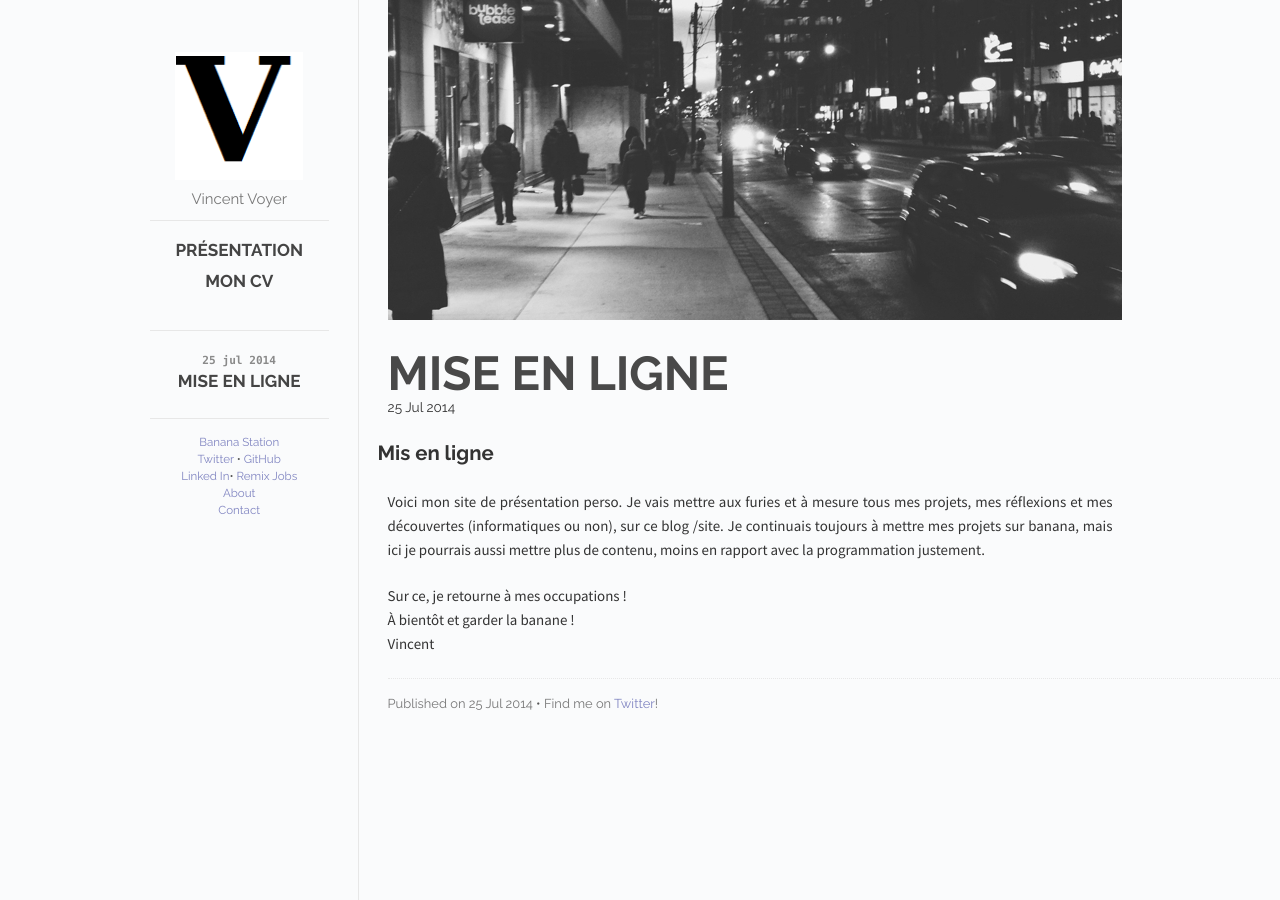
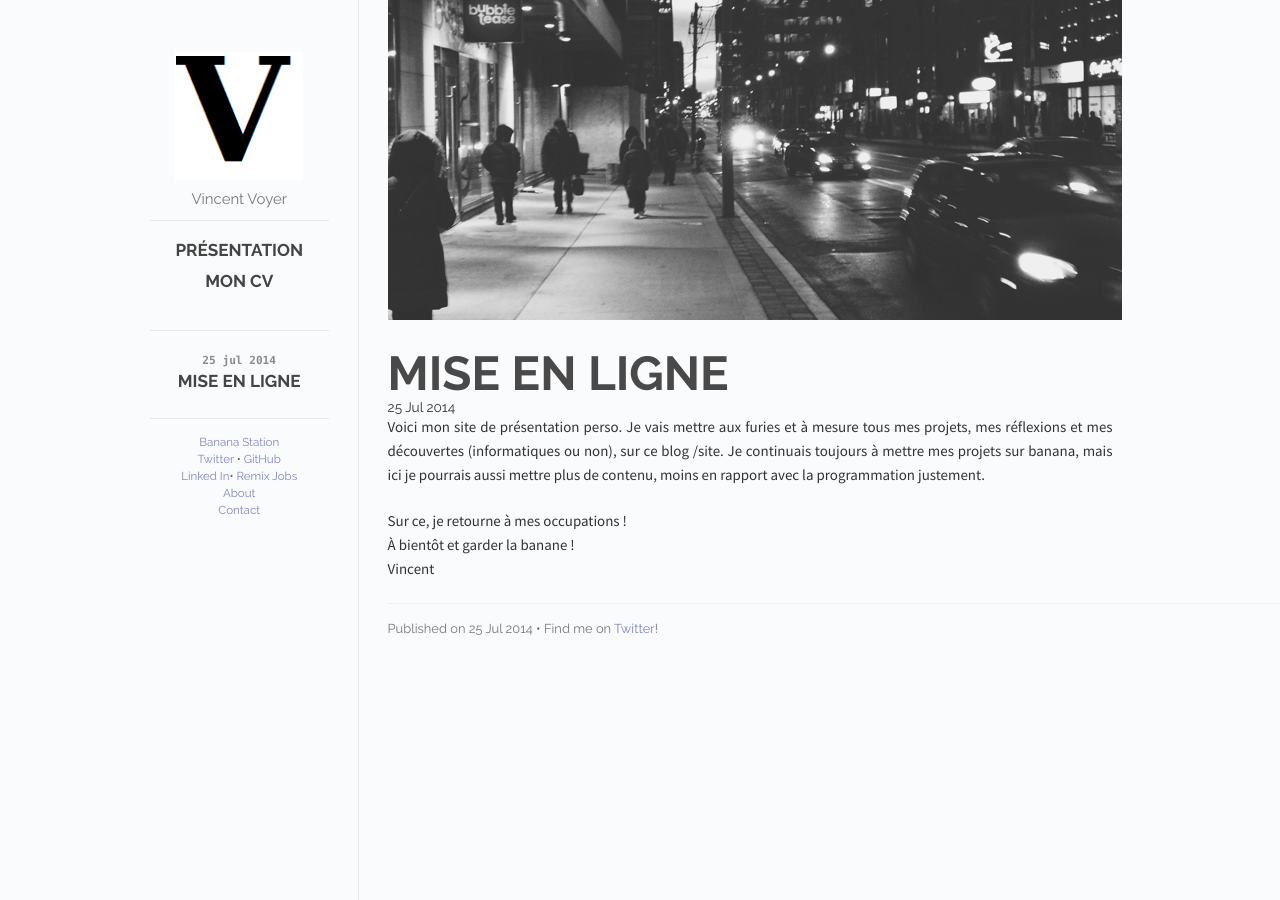
Before and after one commit to VincentVoyer/vincentvoyer.github.io, a Jekyll site: the page built from _posts/2014-07-25-mise-en-ligne.md, in a window 1280 px wide. Built offline with Jekyll 4.4.1, drawn with Linux system fonts in a browser that asks for light colours.

Commit message:
mise au propre

```diff
--- a/_includes/head.html
+++ b/_includes/head.html
@@ -13,8 +13,9 @@
       <!-- Responsive CSS -->
       <link rel="stylesheet" href="/css/responsive.css">
 
-      <!-- CV Style sheet -->
+      <!-- Style Perso sheet -->
       <link rel="stylesheet" href="/css/cv.css">
+      <link rel="stylesheet" href="/css/button.css">
 
       <!-- Google Fonts -->
       <link href='http://fonts.googleapis.com/css?family=Source+Sans+Pro:300,400,700' rel='stylesheet' type='text/css'>
--- a/_includes/post.html
+++ b/_includes/post.html
@@ -1,6 +1,7 @@
 <div class="content" id="home">
   <div id="sidebar-button">
-    <img src="/images/sidebar-button.png">
+    <!--<img src="/images/sidebar-button.png">-->
+    <div class="menu_btn"> < Menu</div>
   </div>
   <div id="post-info">
     <div id="cover-photo-container">
--- a/_layouts/page.html
+++ b/_layouts/page.html
@@ -4,7 +4,8 @@
 
 <div class="content" id="home">
 	<div id="sidebar-button">
-    	<img src="/images/sidebar-button.png">
+    	<!--<img src="/images/sidebar-button.png">-->
+      <div class="menu_btn"> < Menu</div>
   	</div>
   	<div id="post-info">
   		<div id="cover-photo-container">
--- a/_posts/2014-07-25-mise-en-ligne.md
+++ b/_posts/2014-07-25-mise-en-ligne.md
@@ -6,7 +6,6 @@
 categories: posts
 ---
 
-## Mis en ligne
 <p>
 Voici mon site de présentation perso. Je vais mettre aux furies et à mesure tous mes projets, mes réflexions et mes découvertes (informatiques ou non), sur ce blog /site. Je continuais toujours à mettre mes projets sur banana, mais ici je pourrais aussi mettre plus de contenu, moins en rapport avec la programmation justement.
 </p>
--- /dev/null
+++ b/css/button.css
@@ -0,0 +1,7 @@
+.menu_btn{
+	background-color: #000;
+	color: #FFF;
+	width: 55px;
+	border-radius: 5px;
+	border: 1px;
+}
```
